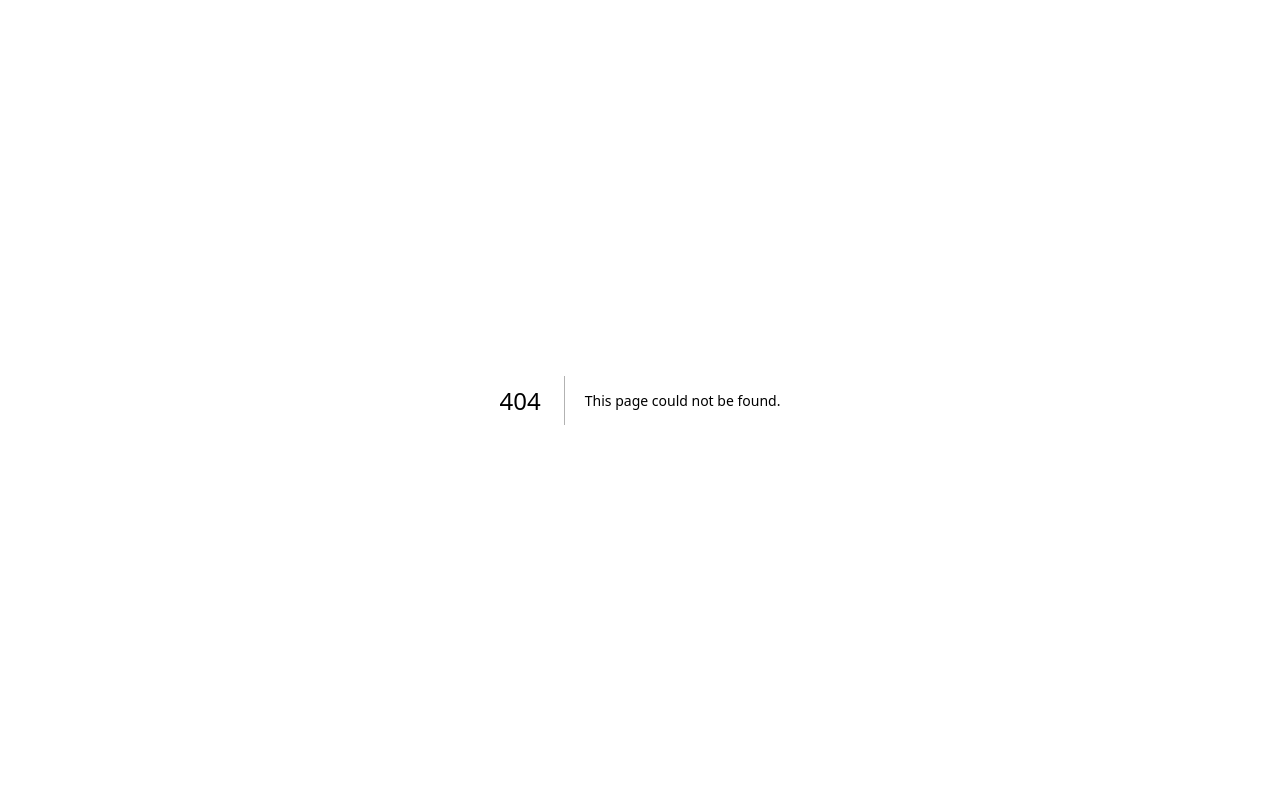
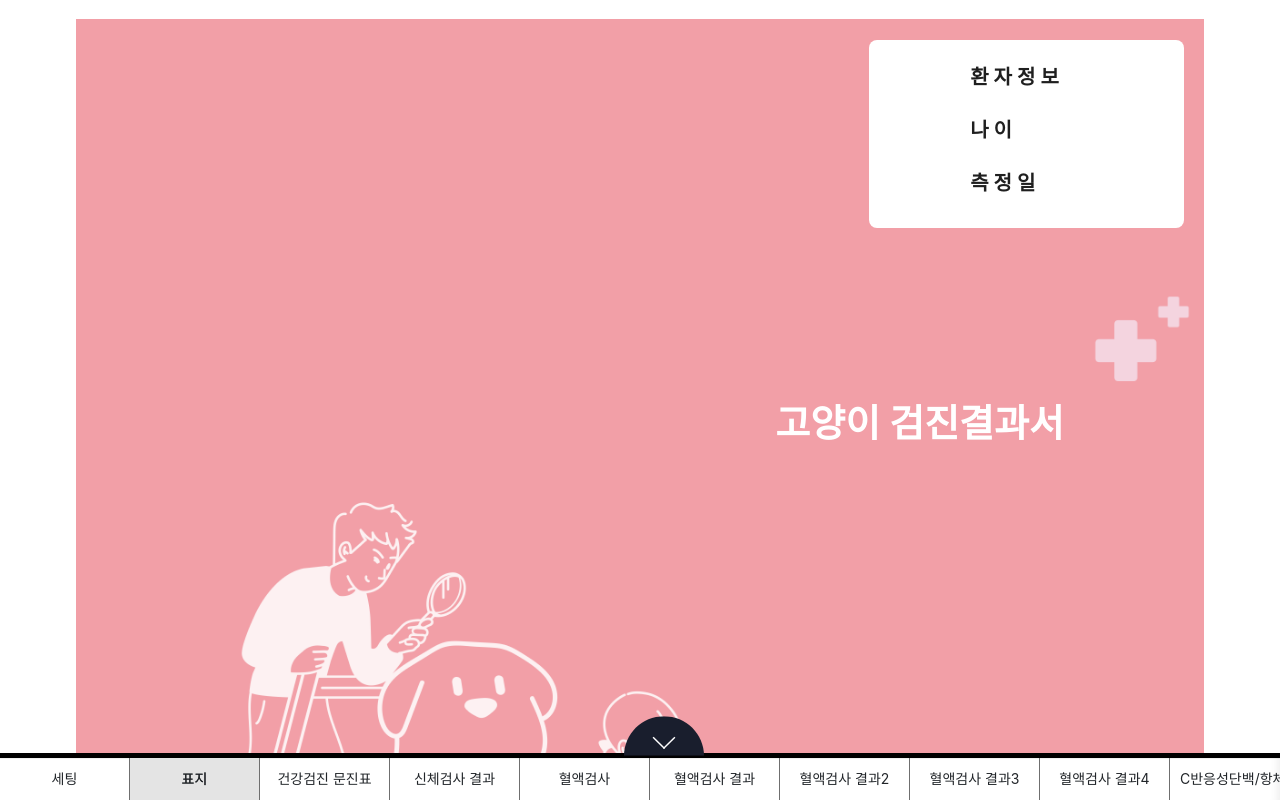
Before and after one commit to ghdalsrl326/korea-animal-medical-center, a Next.js app: page /cover in a window 1280 px wide. Before the commit this address had no page. Built offline with nearby package versions, Linux system fonts and the light colour scheme.

Commit message:
커버 페이지 추가

```diff
--- a/package.json
+++ b/package.json
@@ -11,6 +11,7 @@
   "dependencies": {
     "@next/font": "^14.1.0",
     "antd": "^5.13.1",
+    "jotai": "^2.6.2",
     "next": "13.5.6",
     "react": "^18",
     "react-dom": "^18"
--- /dev/null
+++ b/src/app/cover/page.tsx
@@ -0,0 +1,35 @@
+import React from "react";
+import Image from "next/image";
+import { Flex } from "antd";
+import CoverCard from "@/components/CoverCard";
+import NavigationTab from "@/components/NavigationTab";
+import CoverTitle from "@/components/CoverTitle";
+
+const page = () => {
+  return (
+    <>
+      <Flex vertical align="center">
+        <div
+          style={{ position: "relative", width: "1128px", height: "1634px" }}
+        >
+          <Image
+            src="/images/cover.png"
+            alt="cover"
+            layout="fill"
+            quality={100}
+            style={{ objectFit: "contain", objectPosition: "center" }}
+          />
+          <div style={{ position: "absolute", top: "40px", right: "20px" }}>
+            <CoverCard />
+          </div>
+          <div style={{ position: "absolute", top: "400px", right: "140px" }}>
+            <CoverTitle />
+          </div>
+        </div>
+      </Flex>
+      <NavigationTab />
+    </>
+  );
+};
+
+export default page;
--- a/src/app/data/navigation.ts
+++ b/src/app/data/navigation.ts
@@ -9,6 +9,10 @@ export const navigation: NavigationItem[] = [
   {
     name: "세팅",
     path: URL.SETTING,
+  },
+  {
+    name: "표지",
+    path: URL.COVER,
   },
   {
     name: "건강검진 문진표",
--- /dev/null
+++ b/src/app/data/settingStore.ts
@@ -0,0 +1,11 @@
+import { atom } from "jotai";
+
+export const settingAtom = atom({
+  name: "",
+  breed: "",
+  ownerName: "",
+  age: "",
+  date: "",
+  examinationType: "",
+  signature: [],
+});
--- a/src/app/data/url.ts
+++ b/src/app/data/url.ts
@@ -1,4 +1,5 @@
 export const URL = {
+  COVER: "/cover",
   LOGIN: "/login",
   SETTING: "/setting",
   QUESTIONNAIRE: "/questionnaire",
--- a/src/app/globals.css
+++ b/src/app/globals.css
@@ -6,6 +6,15 @@ body {
   padding: 0;
   overflow-y: auto;
   box-sizing: border-box;
+}
+
+a {
+  text-decoration: none;
+  color: inherit;
+  &:hover {
+    text-decoration: none;
+    color: inherit;
+  }
 }
 
 .ant-tabs-tab-btn {
--- a/src/app/setting/page.tsx
+++ b/src/app/setting/page.tsx
@@ -1,7 +1,7 @@
-import { Content, Footer, Header } from "antd/es/layout/layout";
+import { Content, Header } from "antd/es/layout/layout";
 import React from "react";
 import Image from "next/image";
-import { Button, Layout } from "antd";
+import { Layout } from "antd";
 import Title from "antd/es/typography/Title";
 import SettingForm from "@/components/SettingForm";
 import NavigationTab from "@/components/NavigationTab";
--- /dev/null
+++ b/src/components/CoverCard.tsx
@@ -0,0 +1,128 @@
+"use client";
+import { settingAtom } from "@/app/data/settingStore";
+import { Flex } from "antd";
+import Title from "antd/es/typography/Title";
+import { Typography } from "antd";
+import { useAtom } from "jotai";
+import React from "react";
+
+const { Text } = Typography;
+
+const CoverCard = () => {
+  const [setting] = useAtom(settingAtom);
+
+  return (
+    <div
+      style={{
+        width: "295px",
+        height: "168px",
+        background: "#fff",
+        borderRadius: "8px",
+        padding: "10px",
+      }}
+    >
+      <Flex
+        vertical={false}
+        justify="center"
+        style={{ height: "100%" }}
+        gap="large"
+      >
+        <Flex
+          vertical
+          justify="space-around"
+          align="stretch"
+          style={{ marginBottom: "8px", textAlign: "justify" }}
+        >
+          <Title
+            level={4}
+            style={{
+              margin: 0,
+              overflow: "hidden",
+              textOverflow: "ellipsis",
+              whiteSpace: "nowrap",
+              textAlign: "justify",
+            }}
+          >
+            환 자 정 보
+          </Title>
+          <Title
+            level={4}
+            style={{
+              margin: 0,
+              overflow: "hidden",
+              textOverflow: "ellipsis",
+              whiteSpace: "nowrap",
+              textAlign: "justify",
+            }}
+          >
+            나 이
+          </Title>
+          <Title
+            level={4}
+            style={{
+              margin: 0,
+              overflow: "hidden",
+              textOverflow: "ellipsis",
+              whiteSpace: "nowrap",
+              textAlign: "justify",
+            }}
+          >
+            측 정 일
+          </Title>
+        </Flex>
+        <Flex
+          vertical
+          justify="space-around"
+          style={{
+            marginBottom: "8px",
+            textAlign: "justify",
+          }}
+        >
+          <Title
+            level={4}
+            style={{
+              margin: 0,
+              overflow: "hidden",
+              textOverflow: "ellipsis",
+              whiteSpace: "nowrap",
+              textAlign: "justify",
+              fontWeight: "300",
+            }}
+          >
+            {setting.name &&
+              setting.breed &&
+              `${setting.name} / ${setting.breed}`}
+          </Title>
+          <Title
+            level={4}
+            style={{
+              margin: 0,
+              overflow: "hidden",
+              textOverflow: "ellipsis",
+              whiteSpace: "nowrap",
+              textAlign: "justify",
+              fontWeight: "300",
+            }}
+          >
+            {setting.age}
+          </Title>
+          <Title
+            level={4}
+            style={{
+              margin: 0,
+              overflow: "hidden",
+              textOverflow: "ellipsis",
+              whiteSpace: "nowrap",
+              textAlign: "justify",
+              fontWeight: "300",
+            }}
+          >
+            {setting.date}
+          </Title>
+        </Flex>
+      </Flex>
+    </div>
+  );
+};
+
+export default CoverCard;
--- /dev/null
+++ b/src/components/CoverTitle.tsx
@@ -0,0 +1,43 @@
+"use client";
+import { settingAtom } from "@/app/data/settingStore";
+import { Flex } from "antd";
+import Title from "antd/es/typography/Title";
+import { useAtom } from "jotai";
+import React from "react";
+
+const CoverTitle = () => {
+  const [setting] = useAtom(settingAtom);
+  return (
+    <Flex vertical gap="small" align="flex-end">
+      <Title
+        level={1}
+        style={{
+          margin: 0,
+          overflow: "hidden",
+          textOverflow: "ellipsis",
+          whiteSpace: "nowrap",
+          textAlign: "justify",
+          color: "#fff",
+          fontWeight: "bold",
+        }}
+      >
+        고양이 검진결과서
+      </Title>
+      <Title
+        level={1}
+        style={{
+          margin: 0,
+          overflow: "hidden",
+          textOverflow: "ellipsis",
+          whiteSpace: "nowrap",
+          textAlign: "justify",
+          color: "#fff",
+        }}
+      >
+        {setting.date}
+      </Title>
+    </Flex>
+  );
+};
+
+export default CoverTitle;
--- a/src/components/NavigationTab.tsx
+++ b/src/components/NavigationTab.tsx
@@ -1,22 +1,20 @@
 "use client";
-import React, { useEffect, useState } from "react";
-import { Divider, Tabs } from "antd";
+import React, { useState } from "react";
+import { Tabs } from "antd";
 import Image from "next/image";
-import { NavigationItem, navigation } from "@/app/data/navigation";
+import { navigation } from "@/app/data/navigation";
 import { useRouter } from "next/navigation";
+import { usePathname } from "next/navigation";
+import Link from "next/link";
 
 const NavigationTab = () => {
   const router = useRouter();
-  const [activeTab, setActiveTab] = useState<NavigationItem>(navigation[0]);
+  const pathname = usePathname();
   const [visible, setVisible] = useState(true);
 
   const toggleVisibility = () => {
     setVisible(!visible);
   };
-
-  useEffect(() => {
-    router.push(activeTab.path);
-  }, [activeTab, router]);
 
   return (
     <div>
@@ -47,12 +45,13 @@ const NavigationTab = () => {
       </span>
       {visible && (
         <Tabs
+          activeKey={pathname}
           type="line"
           tabPosition="bottom"
           items={navigation.map((tab) => {
             return {
-              label: tab.name,
-              key: tab.name,
+              label: <Link href={tab.path}>{tab.name}</Link>,
+              key: tab.path,
             };
           })}
           style={{
@@ -63,12 +62,11 @@ const NavigationTab = () => {
           }}
           tabBarStyle={{
             borderTop: "5px solid black",
+            background: "#fff",
           }}
           tabBarGutter={0}
-          onTabClick={(tab) => {
-            setActiveTab(
-              navigation.find((item) => item.name === tab) ?? navigation[0]
-            );
+          onTabClick={(key) => {
+            router.push(key);
           }}
         />
       )}
```
Also changed, not shown: src/components/SettingForm.tsx (+39 -16 lines), public/images/cover.png (added), 1 other file (tests, documents, lock files or other folders).
